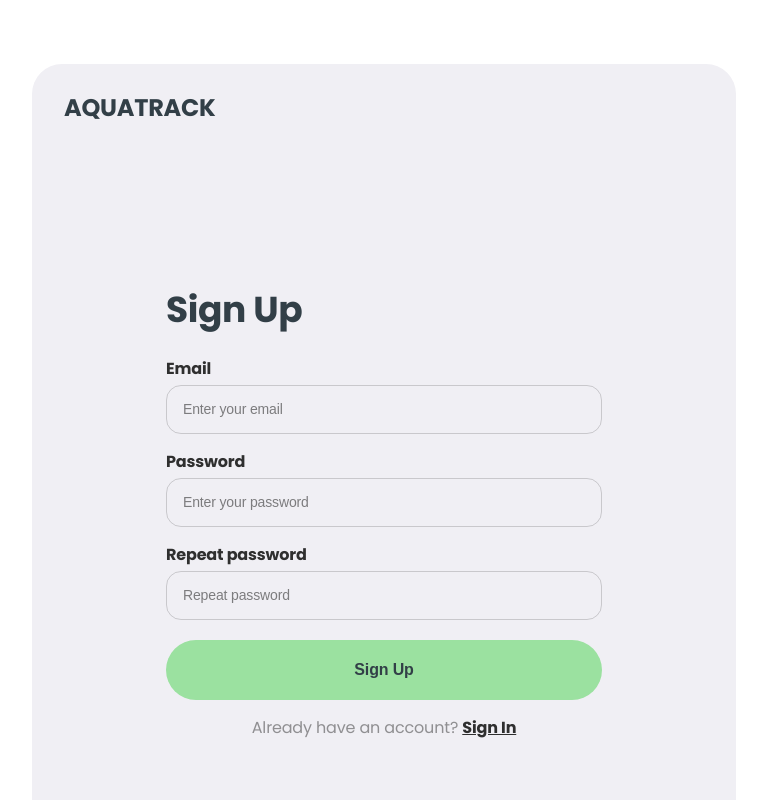
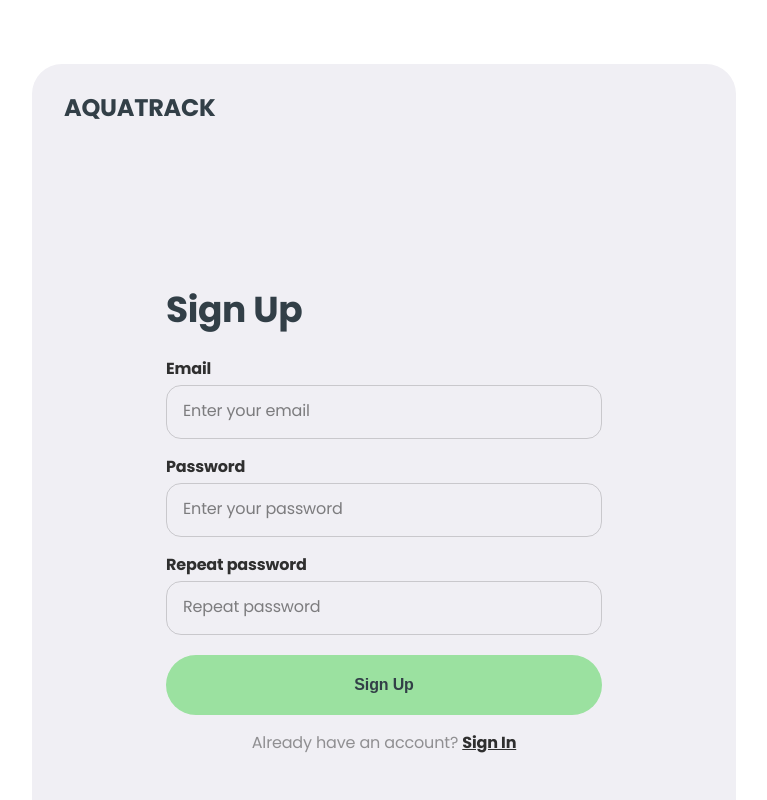
Before and after one commit to VeronikaPetrushka/fullstack-foundry, a React (Vite) app: page /signup in a window 1280 px wide. Shown: the top 800 px of the page, without its empty margins (256-1023 px from the left). Built offline with nearby package versions, Linux system fonts and the light colour scheme.

Commit message:
styles updated

```diff
--- a/src/components/SignInForm/SignInForm.module.css
+++ b/src/components/SignInForm/SignInForm.module.css
@@ -31,6 +31,7 @@
 }
 
 .input {
+  font-family: inherit;
   border: 1px solid rgba(47, 47, 47, 0.2);
   border-radius: 15px;
   outline: none;
@@ -58,6 +59,7 @@
 }
 
 .input::placeholder {
+  font-family: inherit;
   font-weight: 400;
   font-size: 14px;
   line-height: 18.06px;
@@ -86,6 +88,7 @@
   font-weight: 700;
   line-height: 1.29;
   letter-spacing: -0.14px;
+  text-wrap: nowrap;
   transition: background-color var(--animation);
   margin-bottom: 16px;
 }
@@ -118,7 +121,7 @@
   }
 
   .form {
-    max-width: 436px;
+    min-width: 436px;
     margin: auto;
   }
 
@@ -139,7 +142,7 @@
     margin-bottom: 20px;
   }
 
-  ::placeholder {
+  .input::placeholder {
     font-size: 16px;
     line-height: 24px;
     letter-spacing: -0.16px;
--- a/src/components/SignUpForm/SignUpForm.module.css
+++ b/src/components/SignUpForm/SignUpForm.module.css
@@ -31,6 +31,7 @@
 }
 
 .input {
+  font-family: inherit;
   border: 1px solid rgba(47, 47, 47, 0.2);
   border-radius: 15px;
   outline: none;
@@ -58,6 +59,7 @@
 }
 
 .input::placeholder {
+  font-family: inherit;
   font-weight: 400;
   font-size: 14px;
   line-height: 18.06px;
@@ -86,6 +88,7 @@
   font-weight: 700;
   line-height: 1.29;
   letter-spacing: -0.14px;
+  text-wrap: nowrap;
   transition: background-color var(--animation);
   margin-bottom: 16px;
 }
@@ -118,7 +121,7 @@
   }
 
   .form {
-    max-width: 436px;
+    min-width: 436px;
     margin: auto;
   }
 
@@ -139,7 +142,7 @@
     margin-bottom: 20px;
   }
 
-  ::placeholder {
+  .input::placeholder {
     font-size: 16px;
     line-height: 24px;
     letter-spacing: -0.16px;
--- a/src/pages/SignInPage/SignInPage.jsx
+++ b/src/pages/SignInPage/SignInPage.jsx
@@ -1,3 +1,5 @@
+import css from './SignInPage.module.css';
+import { AdvantagesSection } from '../../components/AdvantagesSection/AdvantagesSection';
 import SignInForm from '../../components/SignInForm/SignInForm';
 import Container from '../../components/Container/Container';
 import Page from '../../components/Page/Page';
@@ -8,6 +10,9 @@ const SignInPage = () => {
       <Page>
         <title>Sign In Page</title>
         <SignInForm />
+        <div className={css.divDesktopOnly}>
+          <AdvantagesSection />
+        </div>
       </Page>
     </Container>
   );
--- a/src/pages/SignInPage/SignInPage.module.css
+++ b/src/pages/SignInPage/SignInPage.module.css
@@ -0,0 +1,5 @@
+.divDesktopOnly {
+  @media screen and (max-width: 1439.98px) {
+    display: none;
+  }
+}
--- a/src/pages/SignUpPage/SignUpPage.jsx
+++ b/src/pages/SignUpPage/SignUpPage.jsx
@@ -1,3 +1,5 @@
+import css from './SignUpPage.module.css';
+import { AdvantagesSection } from '../../components/AdvantagesSection/AdvantagesSection';
 import Container from '../../components/Container/Container';
 import Page from '../../components/Page/Page';
 import SignUpForm from '../../components/SignUpForm/SignUpForm';
@@ -8,6 +10,9 @@ const SignUpPage = () => {
       <Page>
         <title>Sign Up Page</title>
         <SignUpForm />
+        <div className={css.divDesktopOnly}>
+          <AdvantagesSection />
+        </div>
       </Page>
     </Container>
   );
--- a/src/pages/SignUpPage/SignUpPage.module.css
+++ b/src/pages/SignUpPage/SignUpPage.module.css
@@ -0,0 +1,5 @@
+.divDesktopOnly {
+  @media screen and (max-width: 1439.98px) {
+    display: none;
+  }
+}
```
